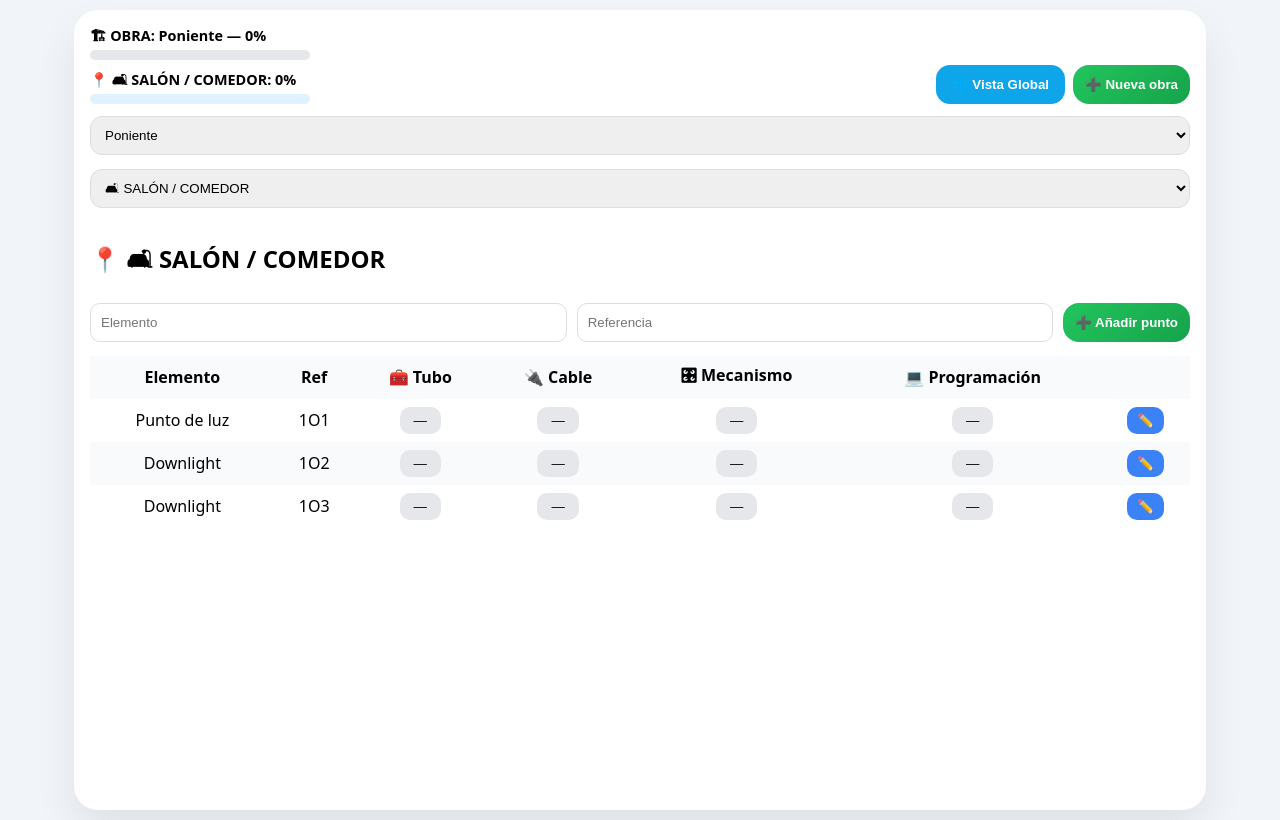
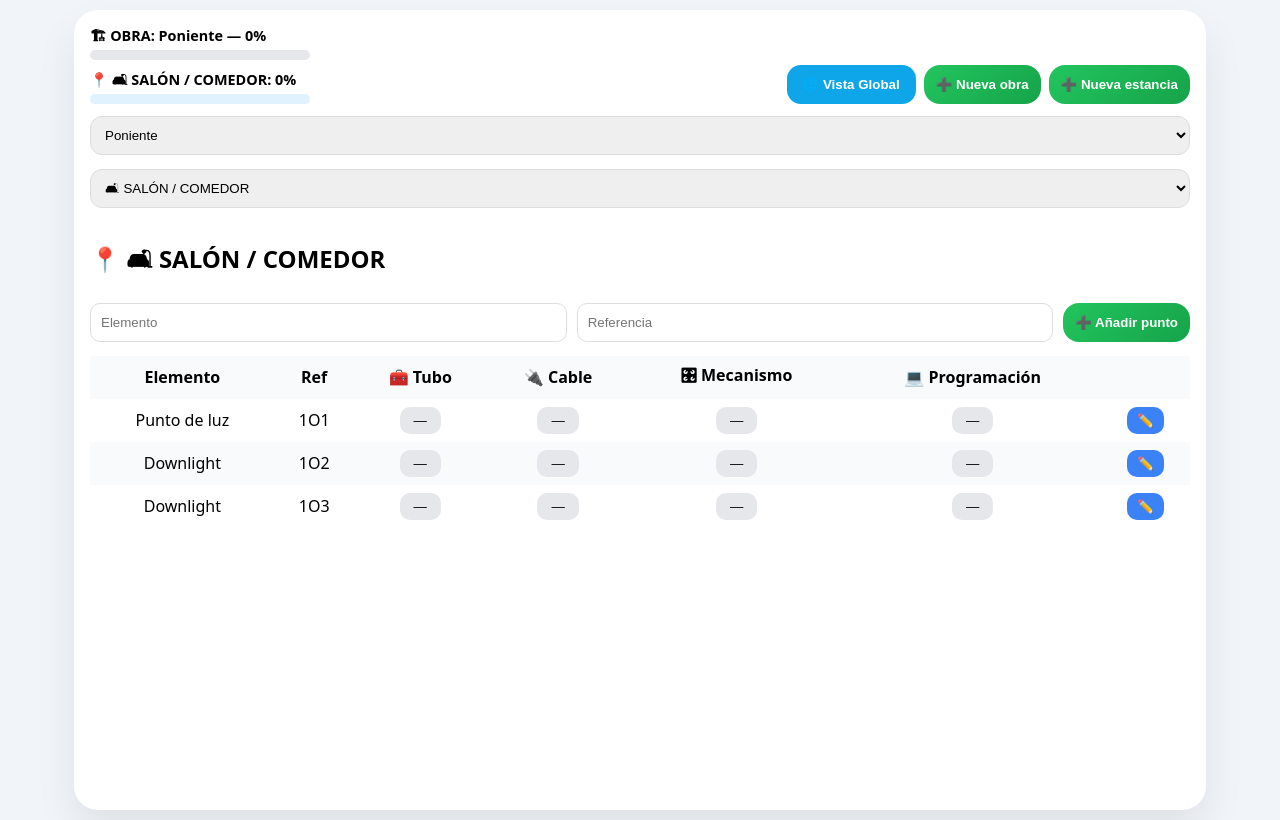
Before and after one commit to Rodricasares/control-obra-domotica, a React (Vite) app: page / in a window 1280 px wide. Built offline with nearby package versions, Linux system fonts and the light colour scheme.

Commit message:
add estancias

```diff
--- a/src/App.jsx
+++ b/src/App.jsx
@@ -19,6 +19,8 @@ export default function App() {
   const [obraActual, setObraActual] = useState("Poniente");
   const obra = obras[obraActual];
 
+  const [actual, setActual] = useState(Object.keys(obra.estancias)[0]);
+
   useEffect(() => {
     localStorage.setItem("obrasData", JSON.stringify(obras));
   }, [obras]);
@@ -34,6 +36,16 @@ export default function App() {
       }
     });
     setObraActual(nombre);
+  };
+
+  const crearEstancia = () => {
+    const nombre = prompt("Nombre de la estancia:");
+    if (!nombre) return;
+    const key = nombre.toLowerCase().replace(/\s+/g,"_");
+    const copia = {...obras};
+    copia[obraActual].estancias[key] = { nombre: "🏠 " + nombre, puntos: [] };
+    setObras(copia);
+    setActual(key);
   };
 
   const progresoTotal = () => {
@@ -68,8 +80,6 @@ export default function App() {
     return total ? Math.round((hechos / total) * 100) : 0;
   };
 
-  const [actual, setActual] = useState(Object.keys(obra.estancias)[0]);
-
   return (
     <div className="app">
       <div className="panel">
@@ -100,6 +110,7 @@ export default function App() {
               {actual==="GLOBAL"?"⬅ Volver":"🌐 Vista Global"}
             </button>
             <button className="btn-add" onClick={crearObra}>➕ Nueva obra</button>
+            <button className="btn-add" onClick={crearEstancia}>➕ Nueva estancia</button>
           </div>
         </div>
 
```
